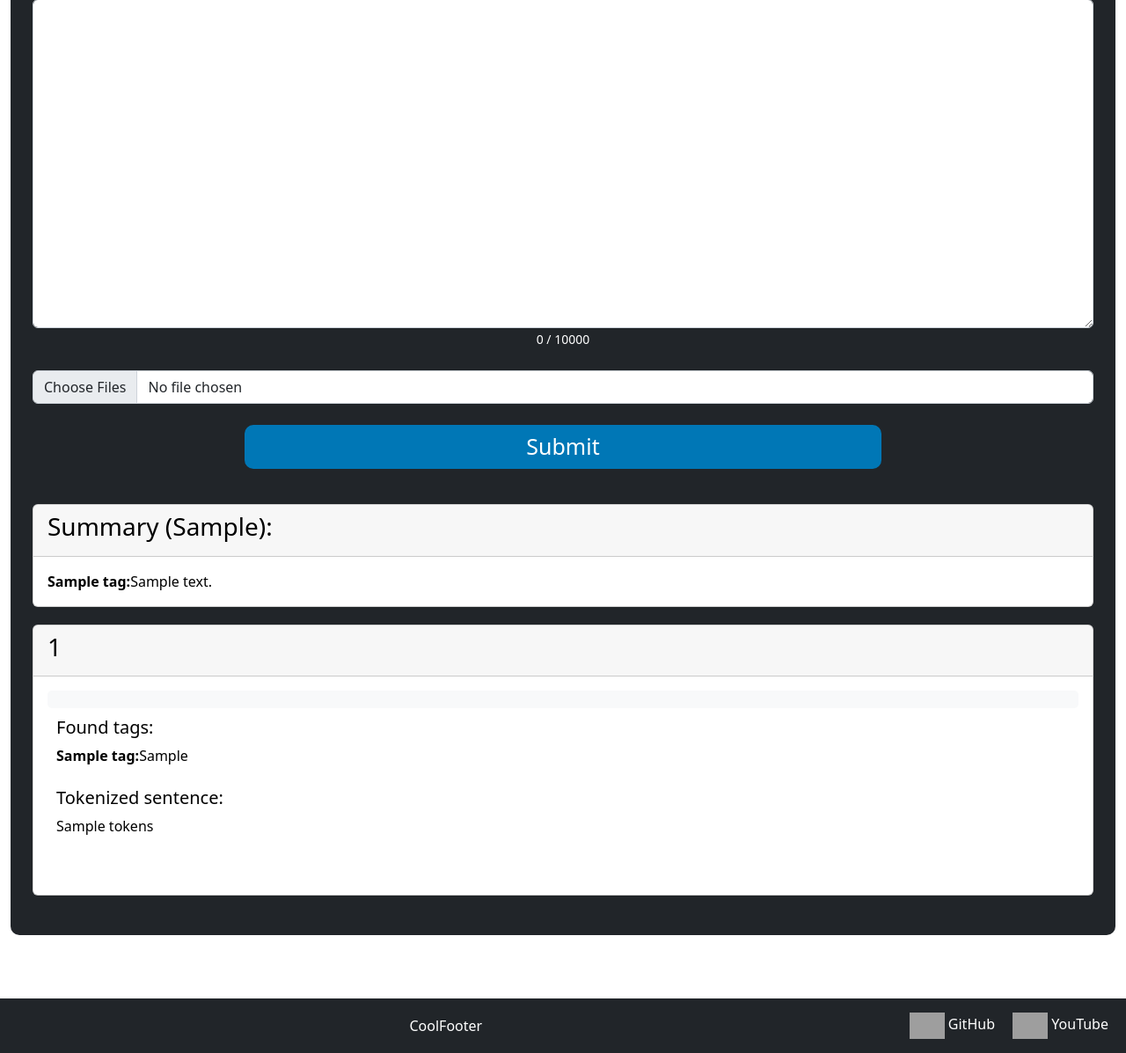
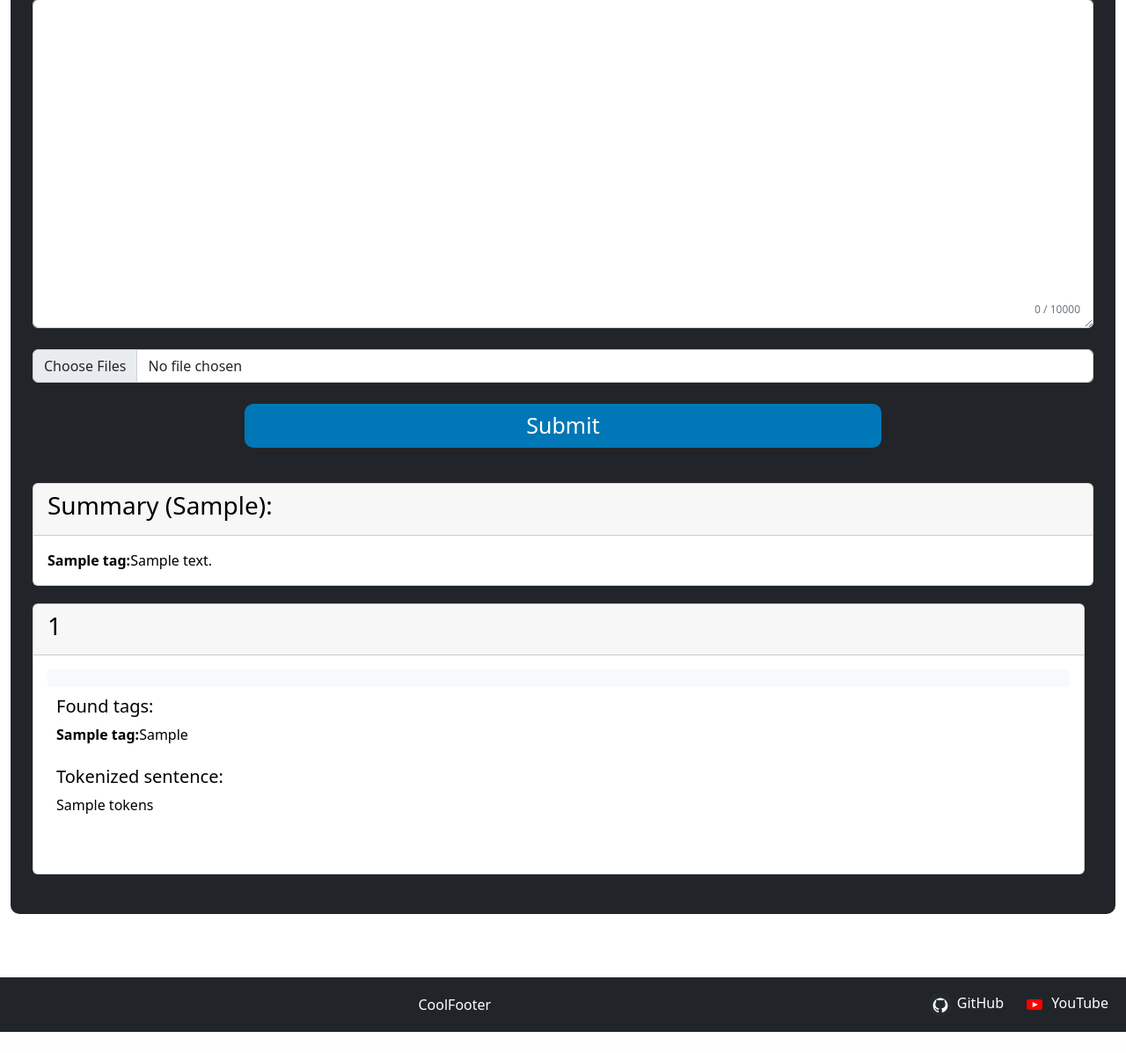
Before and after one commit to Koks-creator/ner-app, a Flask app: template web_app/templates/home.html in a window 1280 px wide. Shown: the part 178-1375 px from the top of the page at 88% size. After the commit the page ends 1351 px from the top, so only its background shows below. Run offline with Flask 3, Linux system fonts and the light colour scheme; the template is opened without the code that fills it: values that come from a table or form of the project are taken from there, most other values are stand-ins (such as "Sample title", 1, 10 or a date in 2020); some libraries are stand-ins or nearby versions; grey boxes are pictures that could not be loaded.

Commit message:
Add files via upload

```diff
--- a/web_app/static/styles/style.css
+++ b/web_app/static/styles/style.css
@@ -1,6 +1,8 @@
-/* body {
-    background-color: #e5e5e5;
-  } */
+
+.text-danger {
+    font-size: 20px;
+    margin: 10px;
+}
 
 .container {
     text-align: center;
@@ -78,7 +80,7 @@
 margin: 0 2px;
 border-radius: 3px;
 display: inline-block;
-    cursor: help; /* Dodaje kursor podpowiedzi wskazujący, że jest tytuł */
+cursor: help;
 }
 .entity-geo {
 background-color: #b5c2d1;
@@ -122,3 +124,75 @@
 right: -5px;
 font-size: 15px;
 }
+
+.position-relative {
+position: relative;
+}
+
+.char-counter {
+position: absolute;
+bottom: 10px;
+right: 10px;
+background-color: rgba(255, 255, 255, 0.8);
+padding: 2px 5px;
+border-radius: 3px;
+font-size: 12px;
+color: #6c757d;
+pointer-events: none;
+}
+
+
+.char-counter-warning {
+color: #ffc107;
+}
+
+.char-counter-danger {
+color: #dc3545;
+}
+
+.results-scrollable {
+max-height: 700px;
+overflow-y: auto;
+padding-right: 10px;
+}
+
+.result-item {
+opacity: 0;
+transform: translateY(20px);
+transition: opacity 0.3s ease, transform 0.3s ease;
+}
+
+.result-item.visible {
+opacity: 1;
+transform: translateY(0);
+}
+
+.results-counter {
+font-size: 16px;
+font-weight: bold;
+color: #6c757d;
+}
+
+#loading-indicator {
+padding: 20px;
+}
+
+.char-counter {
+position: absolute;
+bottom: 10px;
+right: 10px;
+background-color: rgba(255, 255, 255, 0.8);
+padding: 2px 5px;
+border-radius: 3px;
+font-size: 12px;
+color: #6c757d;
+pointer-events: none;
+}
+
+.char-counter-warning {
+color: #ffc107;
+}
+
+.char-counter-danger {
+color: #dc3545;
+}
```
Also changed, not shown: web_app/static/images/github-icon.svg (added), web_app/static/images/youtube-icon.svg (added). Lines whose indentation alone changed are shown as unchanged.
